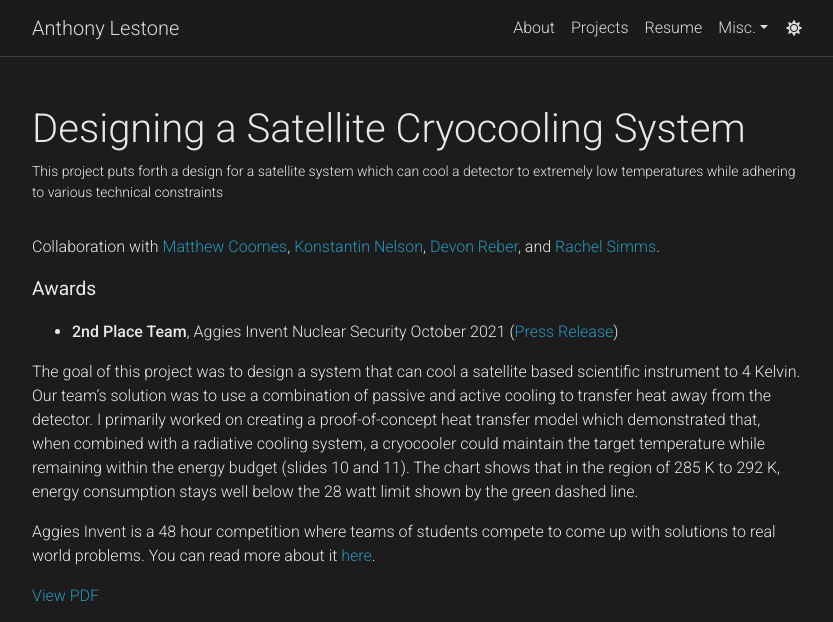
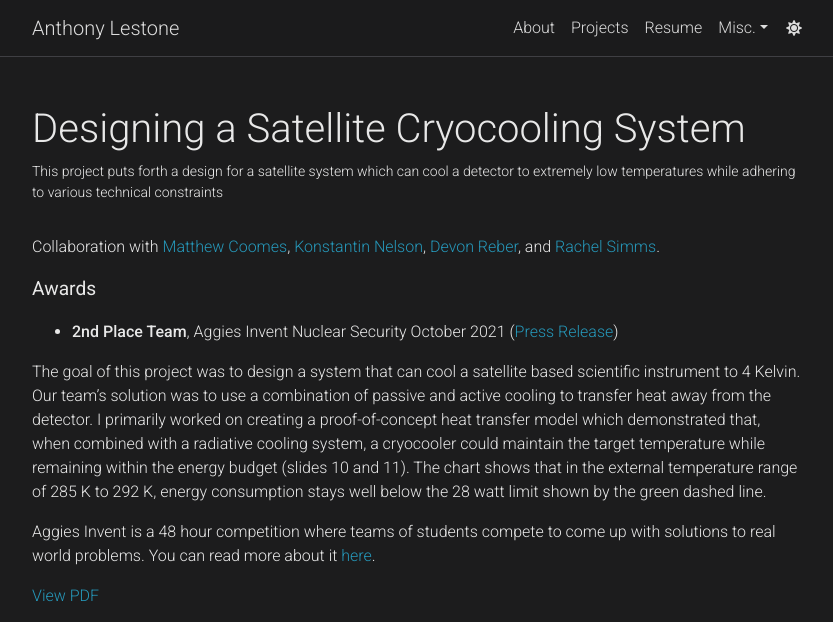
Before and after one commit to anthonylestone/anthonylestone.github.io, a Jekyll site: the page built from _projects/aggies_invent.md, in a window 1280 px wide and 1251 px high. Shown: the top 622 px of the window, without its empty margins (223-1056 px from the left). Built offline with Jekyll 4.4.1, drawn with Linux system fonts in a browser that asks for light colours; comment, search, counter and statistics services are not loaded; a style sheet for code colours, icons or effects is not loaded.

Commit message:
reworded some stuff

```diff
--- a/_projects/aggies_invent.md
+++ b/_projects/aggies_invent.md
@@ -12,7 +12,7 @@ Collaboration with [Matthew Coomes](https://www.linkedin.com/in/matthew-coomes-6
 <b><big>Awards</big><b>
 - **2nd Place Team**, Aggies Invent Nuclear Security October 2021 ([Press Release](https://engineering.tamu.edu/news/2021/10/aggies-invent-tackles-nuclear-security.html))
 
-The goal of this project was to design a system that can cool a satellite based scientific instrument to 4 Kelvin. Our team's solution was to use a combination of passive and active cooling to transfer heat away from the detector. I primarily worked on creating a proof-of-concept heat transfer model which demonstrated that, when combined with a radiative cooling system, a cryocooler could maintain the target temperature while remaining within the energy budget (slides 10 and 11). The chart shows that in the region of 285 K to 292 K, energy consumption stays well below the 28 watt limit shown by the green dashed line.
+The goal of this project was to design a system that can cool a satellite based scientific instrument to 4 Kelvin. Our team's solution was to use a combination of passive and active cooling to transfer heat away from the detector. I primarily worked on creating a proof-of-concept heat transfer model which demonstrated that, when combined with a radiative cooling system, a cryocooler could maintain the target temperature while remaining within the energy budget (slides 10 and 11). The chart shows that in the external temperature range of 285 K to 292 K, energy consumption stays well below the 28 watt limit shown by the green dashed line.
 
 Aggies Invent is a 48 hour competition where teams of students compete to come up with solutions to real world problems. You can read more about it [here](https://engineering.tamu.edu/student-life/aggies-invent/index.html).
 
```
